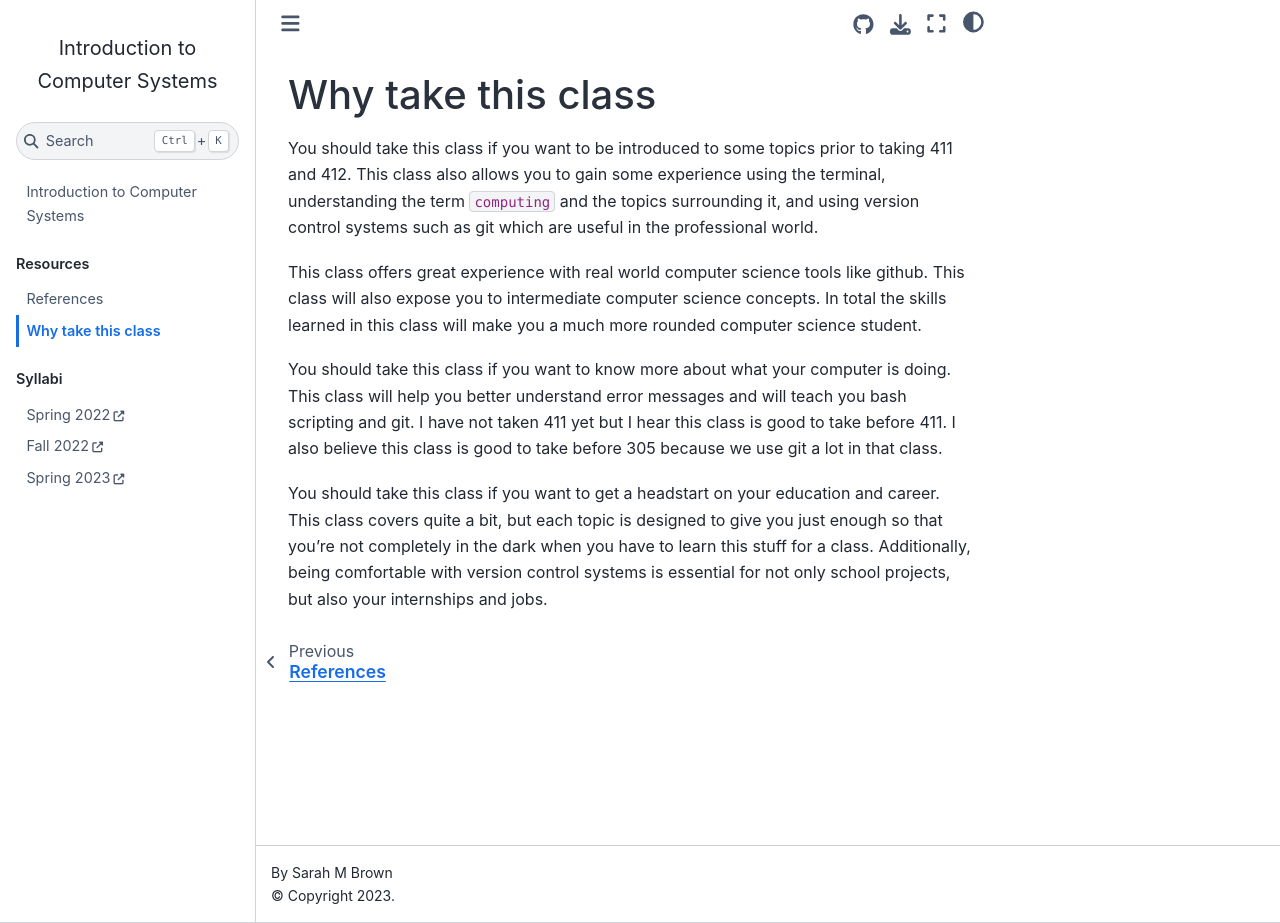
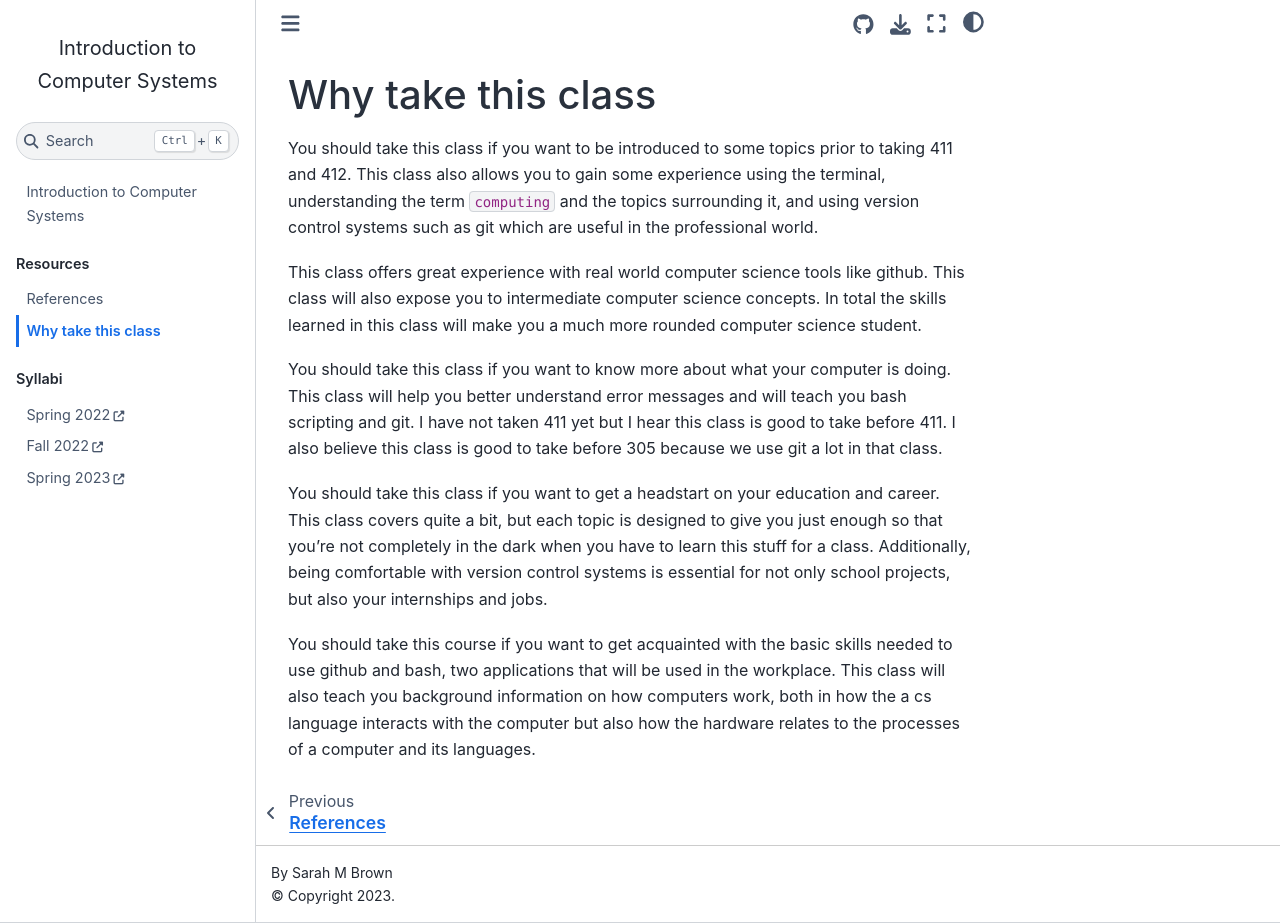
Before and after one commit to klattuada/introcompsys.github.io, a Jupyter Book: the page built from fromstudents.md, in a window 1280 px wide and 923 px high. Built offline with Jupyter Book 1.0.4 settings and Sphinx 7.4.7 and the Sphinx Book theme 1.1.4, drawn with Linux system fonts in a browser that asks for light colours.

Commit message:
Update fromstudents.md

```diff
--- a/fromstudents.md
+++ b/fromstudents.md
@@ -16,3 +16,6 @@ just enough so that you're not completely in the dark when you have to learn
 this stuff for a class. Additionally, being comfortable with version control
 systems is essential for not only school projects, but also your internships
 and jobs.
+
+You should take this course if you want to get acquainted with the basic skills needed to use github and bash, two applications that will be used in the workplace.
+This class will also teach you background information on how computers work, both in how the a cs language interacts with the computer but also how the hardware relates to the processes of a computer and its languages.
```
